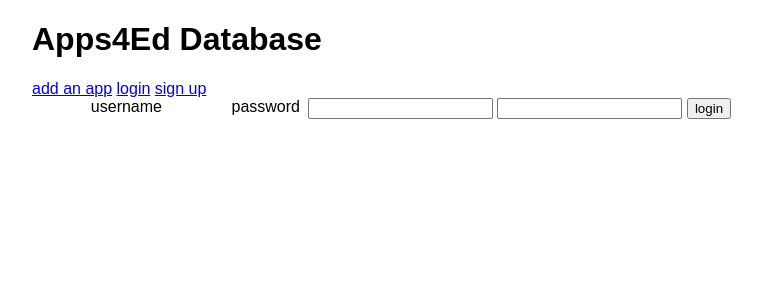
After one commit to mcuringa/dynamic, a Django app: template dynamic/templates/login.html in a window 1280 px wide. The commit adds this page. Shown: the top 300 px of the page, without its empty margins (208-970 px from the left). Run offline with Django 3.2, Linux system fonts and the light colour scheme; the template is opened without the code that fills it, so the values that code supplies are empty.

Commit message:
working on adding user auth

```diff
--- a/dynamic/settings.py
+++ b/dynamic/settings.py
@@ -115,7 +115,7 @@ TEMPLATE_DIRS = (
 
 
 INSTALLED_APPS = (
-    #~ 'django.contrib.auth',
+    'django.contrib.auth',
     'django.contrib.contenttypes',
     'django.contrib.sessions',
     'django.contrib.sites',
--- a/dynamic/templates/app_form.html
+++ b/dynamic/templates/app_form.html
@@ -6,6 +6,8 @@
 
 <form action="/save_app" method="post">
     <input type="hidden" name="id" value="{{pk}}" />
+    <input type="creator" name="id" value="{{creatorId}}" />
+    <input type="modifier" name="id" value="{{modifierId}}" />
     {{ app.as_p }}
     <input type="submit" name="save" value="save" />
 </form>
--- a/dynamic/templates/base.html
+++ b/dynamic/templates/base.html
@@ -81,6 +81,12 @@ dt
 <h1><a href="/" title="see the list of apps">Apps4Ed Database</a></h1>
 <nav id="main-nav">
     <a href="/add_app">add an app</a>
+    {% if user.is_authenticated %}
+        <a href="/logout" title="click to logout">{{ user.username }}</a>
+    {% else %}
+        <a href="/login">login</a>
+        <a href="/register">sign up</a>
+    {% endif %}
 </nav>
 </header>
 
--- /dev/null
+++ b/dynamic/templates/login.html
@@ -0,0 +1,19 @@
+{% extends "base.html" %}
+
+{% block body %}
+<section id="login-form">
+
+<form action="/login" method="post">
+
+<label>username</label>
+<input type="text" name="username" />
+
+<label>password</label>
+<input type="password" name="password" />
+<input type="submit" name="login" value="login">
+
+</form>
+
+
+</section>
+{% endblock %}
--- a/dynamic/urls.py
+++ b/dynamic/urls.py
@@ -13,8 +13,10 @@ urlpatterns = patterns('',
     url(r'^app/([0-9]?)[/]$', views.app_detail),
     url(r'^rate/([0-9]?)/([0-9]?)[/]$', views.rate_app),
 
-    url(r'^login$', views.rate_app),
-    url(r'^login-sorry$', views.rate_app),
+
+    #--------------------------------------------- user login
+    url(r'^login$', views.user_login),
+    url(r'^login-sorry$', views.login_error),
     url(r'^register$', views.register),
 
 
```
Also changed, not shown: dynamic/models.py (+6 -2 lines), dynamic/views.py (+19 -15 lines).
